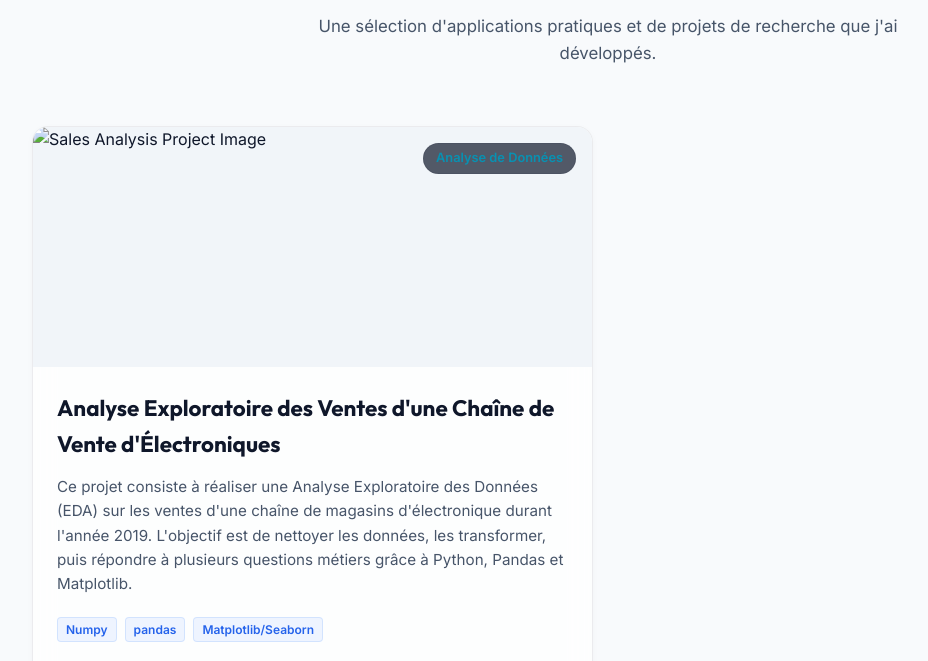
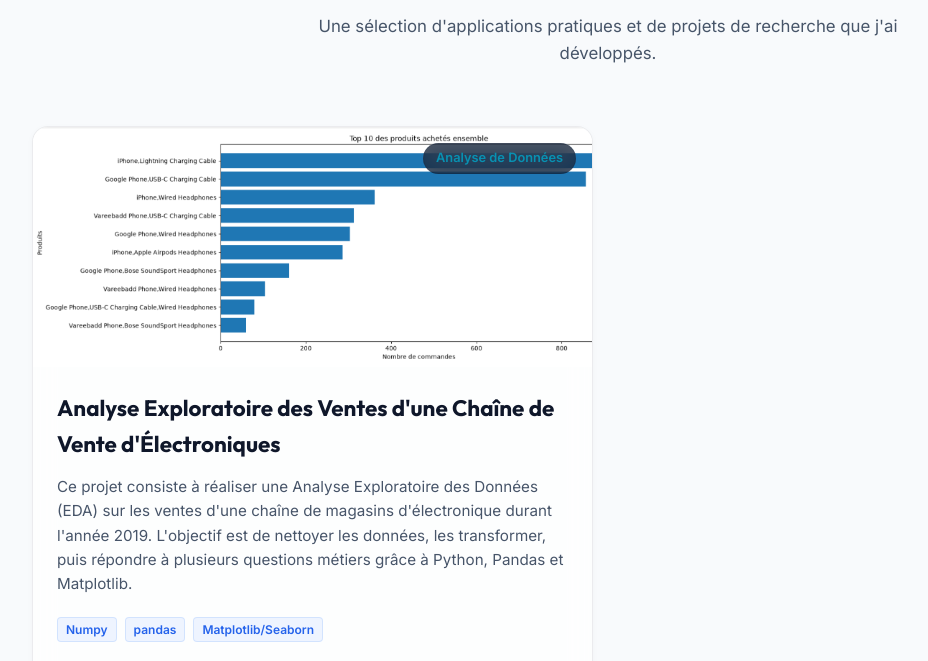
Before and after one commit to yahyenanti22/MyPortofilio, a plain HTML site: page index.html in a window 1280 px wide. Shown: the part 2806-3467 px from the top of the page, without its empty margins (32-960 px from the left). Drawn offline with nearby package versions, Linux system fonts and the light colour scheme.

Commit message:
image project corrected

```diff
--- a/index.html
+++ b/index.html
@@ -309,7 +309,7 @@
             <!-- Project 1: Notion Dashboard -->
             <div class="glass-card project-card">
                 <div class="project-img-container">
-                    <img src="assets/sales-analysis.png" alt="Sales Analysis Project Image">
+                    <img src="assets/sales_analysis.png" alt="Sales Analysis Project Image">
                     <span class="project-badge">Analyse de Données</span>
                 </div>
                 <div class="project-content">
```
